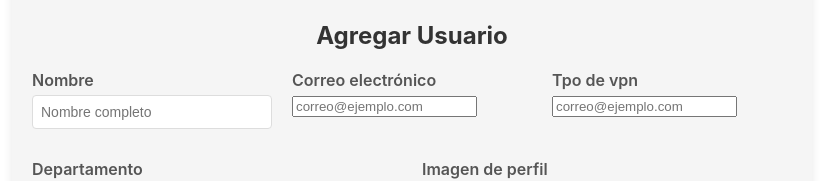
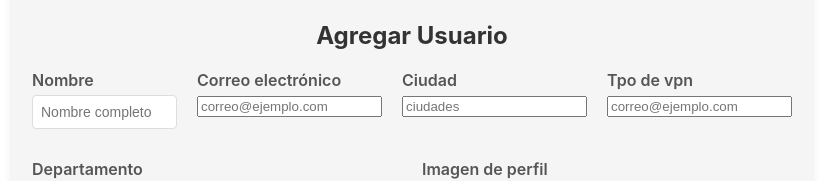
Before and after one commit to odeado/gestion-usuarios-equipos, a React (Create React App) app: page / in a window 1280 px wide. Shown: the part 136-317 px from the top of the page, without its empty margins (228-1051 px from the left). Built offline with nearby package versions, Linux system fonts and the light colour scheme; no server answers; the database is empty.

Commit message:
Update AddUserForm.js

```diff
--- a/src/components/AddUserForm.js
+++ b/src/components/AddUserForm.js
@@ -6,6 +6,7 @@ function AddUserForm({ onUserAdded, userToEdit = null, onEditUser, onCancelEdit,
   const [formData, setFormData] = useState({
     name: '',
     email: '',
+    ciudad: '',
     tipoVpn: '',
     department: '',
     imageBase64: ''
@@ -23,7 +24,8 @@ function AddUserForm({ onUserAdded, userToEdit = null, onEditUser, onCancelEdit,
     if (userToEdit) {
       setFormData({
         name: userToEdit.name || '',
-        email: userToEdit.correo || '', // Mantenemos correo como viene de la DB
+        email: userToEdit.correo || '',
+        ciudad: userToEdit.ciudad || '',
         tipoVpn: userToEdit.tipoVpn || '',
         department: userToEdit.department || '',
         imageBase64: userToEdit.imageBase64 || ''
@@ -39,6 +41,7 @@ function AddUserForm({ onUserAdded, userToEdit = null, onEditUser, onCancelEdit,
     setFormData({
       name: '',
       email: '',
+      ciudad: '',
       tipoVpn: '',
       department: '',
       imageBase64: ''
@@ -63,6 +66,7 @@ function AddUserForm({ onUserAdded, userToEdit = null, onEditUser, onCancelEdit,
     const newErrors = {};
     if (!formData.name.trim()) newErrors.name = 'Nombre es requerido';
     if (!formData.tipoVpn.trim()) newErrors.tipoVpn = 'tipo vpn requerido';
+    if (!formData.ciudad.trim()) newErrors.ciudad = 'ciudad';
     if (!formData.email.trim()) newErrors.email = 'Email es requerido';
     else if (!/\S+@\S+\.\S+/.test(formData.email)) newErrors.email = 'Email inválido';
     if (!formData.department.trim()) newErrors.department = 'Departamento es requerido';
@@ -132,6 +136,7 @@ function AddUserForm({ onUserAdded, userToEdit = null, onEditUser, onCancelEdit,
         await onEditUser({
           id: userToEdit.id,
           name: formData.name,
+          ciudad: formData.ciudad,
           department: formData.department,
           tipoVpn: formData.tipoVpn,
           correo: formData.email, // Convertimos email a correo para la DB
@@ -141,6 +146,7 @@ function AddUserForm({ onUserAdded, userToEdit = null, onEditUser, onCancelEdit,
         await onUserAdded({
           name: formData.name,
           department: formData.department,
+          ciudad: formData.ciudad,
           tipoVpn: formData.tipoVpn,
           correo: formData.email, // Convertimos email a correo para la DB
           imageBase64: formData.imageBase64
@@ -268,6 +274,21 @@ function AddUserForm({ onUserAdded, userToEdit = null, onEditUser, onCancelEdit,
         {errors.email && <div className="error-text">{errors.email}</div>}
       </div>
 
+          <div className="form-group">
+      <label htmlFor="ciudad" className="form-label">Ciudad</label>
+        <input
+          id="ciudad"
+          name="ciudad"
+          type="ciudad"
+          placeholder="ciudades"
+          value={formData.ciudad}
+          onChange={handleChange}
+          required
+          className={errors.ciudad ? 'error' : ''}
+        />
+        {errors.ciudad && <div className="error-text">{errors.ciudad}</div>}
+      </div>
+
 
           <div className="form-group">
       <label htmlFor="tipoVpn" className="form-label">Tpo de vpn</label>
```
